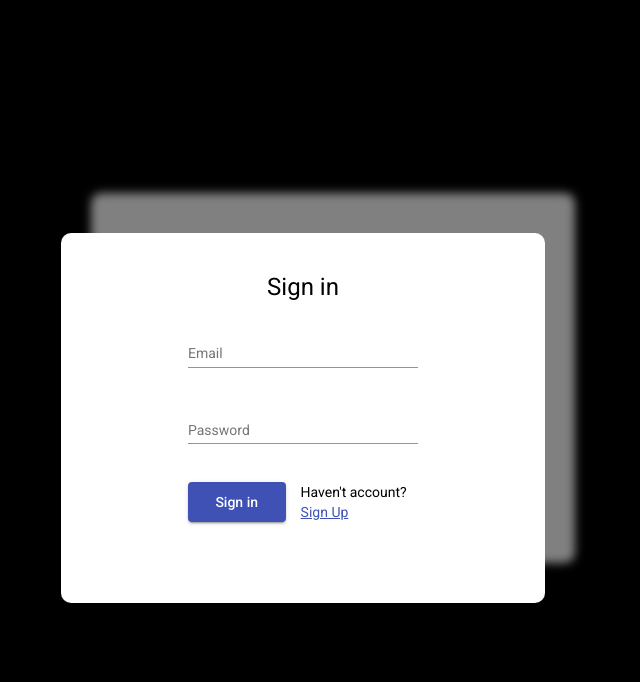
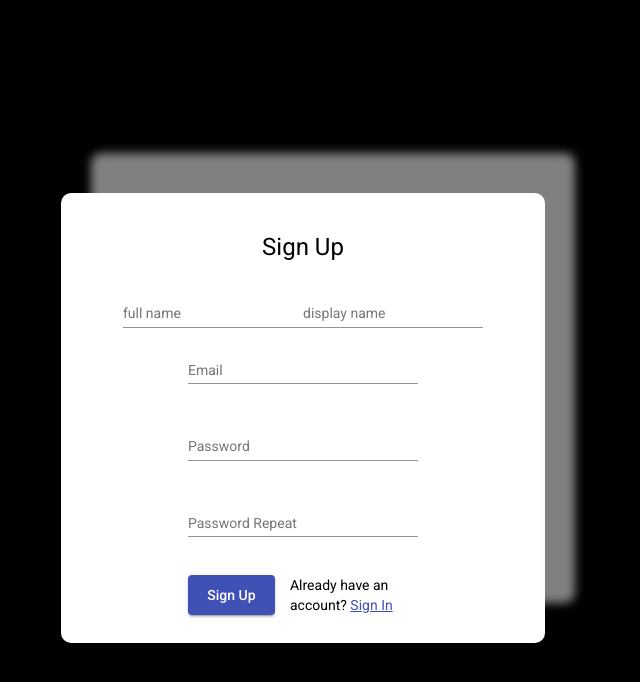
Before and after one commit to nnabse/cloud-frontend, an Angular app: page / in a window 1280 px wide. Shown: the top 682 px of the page, without its empty margins (337-977 px from the left). Built offline with nearby package versions, Linux system fonts and the light colour scheme.

Commit message:
sign up elements

```diff
--- a/src/app/pages/auth/auth-form/auth-form.component.html
+++ b/src/app/pages/auth/auth-form/auth-form.component.html
@@ -1,18 +1,50 @@
-<div class="auth-title"><h1>Sign in</h1></div>
+<div class="auth-title">
+  <h1>{{ formFor }}</h1>
+</div>
 <div class="auth-inputs">
   <form>
+    <div class="signUp-inputs">
+      <mat-form-field *ngIf="formFor === 'Sign Up'" class="signUp-input">
+        <input
+          autocomplete="off"
+          matInput
+          type="text"
+          placeholder="full name"
+        />
+      </mat-form-field>
+      <mat-form-field *ngIf="formFor === 'Sign Up'" class="signUp-input">
+        <input
+          autocomplete="off"
+          matInput
+          type="text"
+          placeholder="display name"
+        />
+      </mat-form-field>
+    </div>
     <mat-form-field class="form-input">
       <input autocomplete="off" matInput type="text" placeholder="Email" />
     </mat-form-field>
     <mat-form-field class="form-input">
       <input autocomplete="off" matInput type="text" placeholder="Password" />
     </mat-form-field>
+    <mat-form-field *ngIf="formFor === 'Sign Up'" class="form-input">
+      <input
+        autocomplete="off"
+        matInput
+        type="text"
+        placeholder="Password Repeat"
+      />
+    </mat-form-field>
     <div class="form-submit">
-      <button color="primary" mat-raised-button>Sign in</button>
+      <button color="primary" mat-raised-button>
+        {{ labels[formFor].btnText }}
+      </button>
       <div class="form-redirect-link">
         <span
-          >Haven't account?
-          <a class="redirect-link-text" href="">Sign Up</a>
+          >{{ labels[formFor].redirectText }}
+          <a class="redirect-link-text" href="">
+            {{ labels[formFor].redirectBtnText }}</a
+          >
         </span>
       </div>
     </div>
--- a/src/app/pages/auth/auth-form/auth-form.component.scss
+++ b/src/app/pages/auth/auth-form/auth-form.component.scss
@@ -11,6 +11,13 @@
   display: flex;
   align-items: center;
   flex-direction: column;
+  .signUp-inputs {
+    .signUp-input {
+      //margin-right: 15px;
+      //width: 30%;
+    }
+  }
+
   .form-input {
     max-width: 60%;
     width: 60%;
--- a/src/app/pages/auth/auth-form/auth-form.component.ts
+++ b/src/app/pages/auth/auth-form/auth-form.component.ts
@@ -1,8 +1,23 @@
-import { Component } from '@angular/core';
+import { Component, Input } from '@angular/core';
 
 @Component({
   selector: 'app-auth-form',
   templateUrl: './auth-form.component.html',
   styleUrls: ['./auth-form.component.scss'],
 })
-export class AuthFormComponent {}
+export class AuthFormComponent {
+  @Input() formFor: 'Sign In' | 'Sign Up' = 'Sign In';
+
+  labels = {
+    'Sign In': {
+      btnText: 'Sign In',
+      redirectBtnText: 'Sign Up',
+      redirectText: "Haven't account?",
+    },
+    'Sign Up': {
+      btnText: 'Sign Up',
+      redirectBtnText: 'Sign In',
+      redirectText: 'Already have an account?',
+    },
+  };
+}
--- a/src/app/pages/auth/auth/auth.component.html
+++ b/src/app/pages/auth/auth/auth.component.html
@@ -1,5 +1,5 @@
 <div class="main">
   <div class="form">
-    <app-auth-form></app-auth-form>
+    <app-auth-form [formFor]="'Sign Up'" ></app-auth-form>
   </div>
 </div>
--- a/src/app/pages/auth/auth/auth.component.scss
+++ b/src/app/pages/auth/auth/auth.component.scss
@@ -11,7 +11,7 @@
     max-height: 50%;
     min-height: 20%;
     width: 100%;
-    height: 40%;
+    height: 100%;
     background-color: white;
     border-radius: 10px;
     box-shadow: 30px -40px 10px grey;
```
